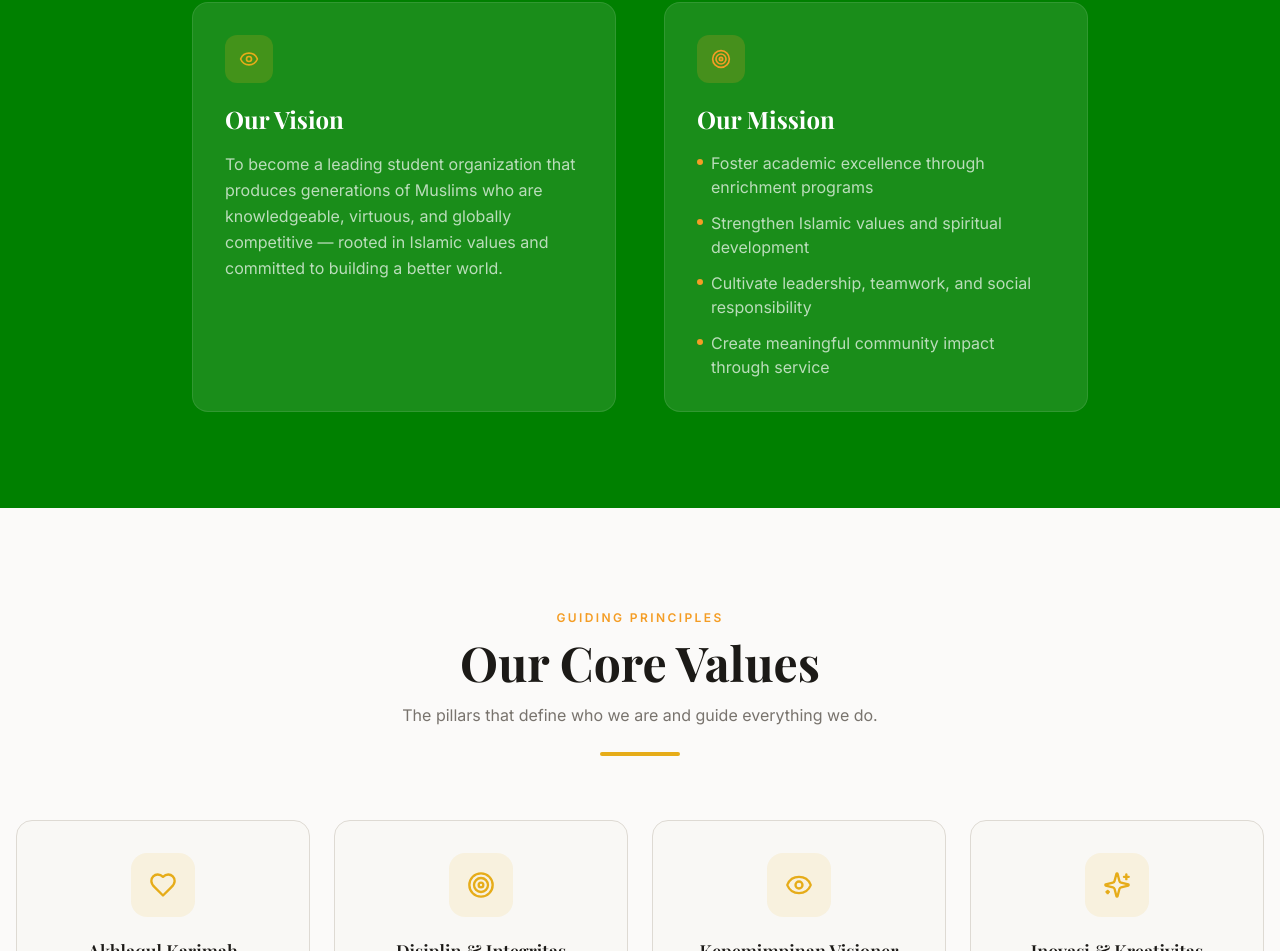
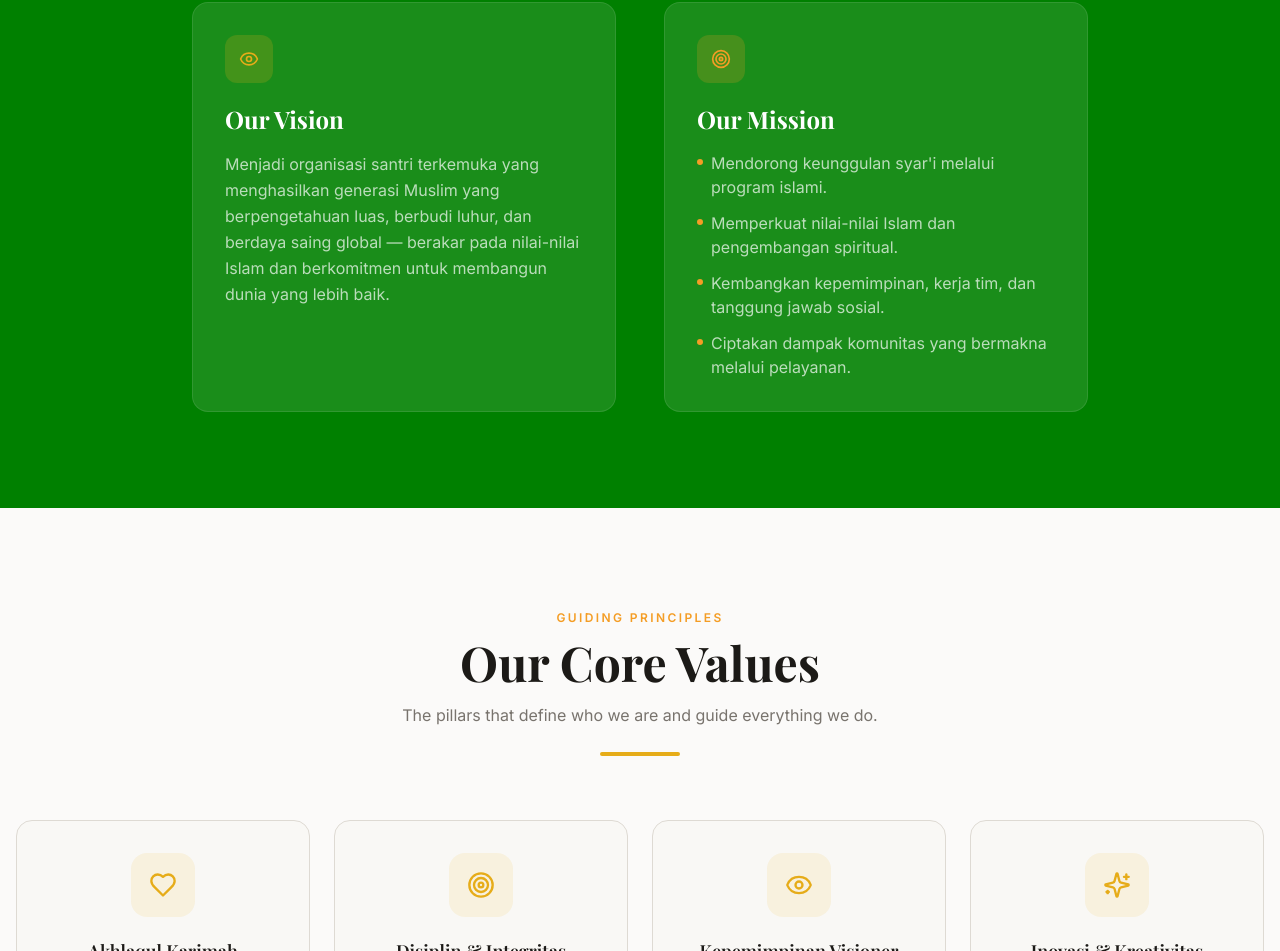
Before and after one commit to osimmarefah/WEB-OSIM-MA, a React (Vite) app: page /about in a window 1280 px wide. Shown: the part 1304-2255 px from the top of the page. Built offline with nearby package versions, Linux system fonts and the light colour scheme.

Commit message:
editing about.jsx

```diff
--- a/src/pages/About.jsx
+++ b/src/pages/About.jsx
@@ -87,9 +87,9 @@ export default function About() {
               </div>
               <h3 className="font-heading text-2xl font-bold mb-4">Our Vision</h3>
               <p className="text-primary-foreground/70 leading-relaxed">
-                To become a leading student organization that produces generations of Muslims who are
-                knowledgeable, virtuous, and globally competitive — rooted in Islamic values and
-                committed to building a better world.
+                Menjadi organisasi santri terkemuka yang menghasilkan generasi
+                Muslim yang berpengetahuan luas, berbudi luhur, dan berdaya saing global — berakar pada nilai-nilai Islam dan
+                 berkomitmen untuk membangun dunia yang lebih baik.
               </p>
             </motion.div>
 
@@ -107,19 +107,19 @@ export default function About() {
               <ul className="space-y-3 text-primary-foreground/70">
                 <li className="flex items-start gap-2">
                   <span className="w-1.5 h-1.5 rounded-full bg-secondary mt-2 shrink-0" />
-                  Foster academic excellence through enrichment programs
+                  Mendorong keunggulan syar'i melalui program islami.
                 </li>
                 <li className="flex items-start gap-2">
                   <span className="w-1.5 h-1.5 rounded-full bg-secondary mt-2 shrink-0" />
-                  Strengthen Islamic values and spiritual development
+                  Memperkuat nilai-nilai Islam dan pengembangan spiritual.
                 </li>
                 <li className="flex items-start gap-2">
                   <span className="w-1.5 h-1.5 rounded-full bg-secondary mt-2 shrink-0" />
-                  Cultivate leadership, teamwork, and social responsibility
+                  Kembangkan kepemimpinan, kerja tim, dan tanggung jawab sosial.
                 </li>
                 <li className="flex items-start gap-2">
                   <span className="w-1.5 h-1.5 rounded-full bg-secondary mt-2 shrink-0" />
-                  Create meaningful community impact through service
+                  Ciptakan dampak komunitas yang bermakna melalui pelayanan.
                 </li>
               </ul>
             </motion.div>
```
